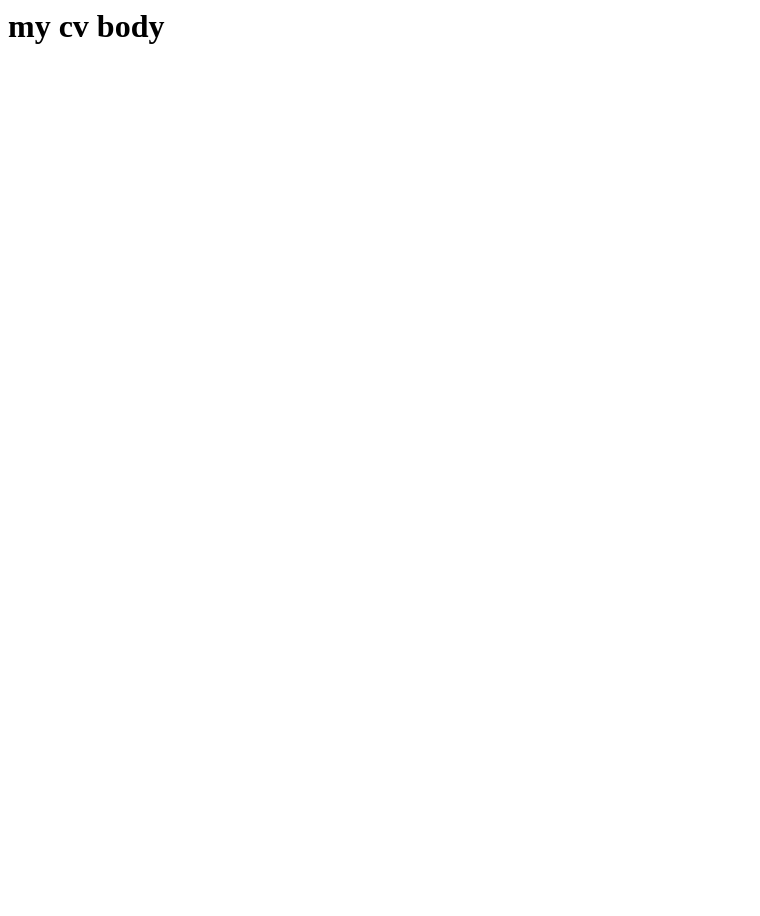
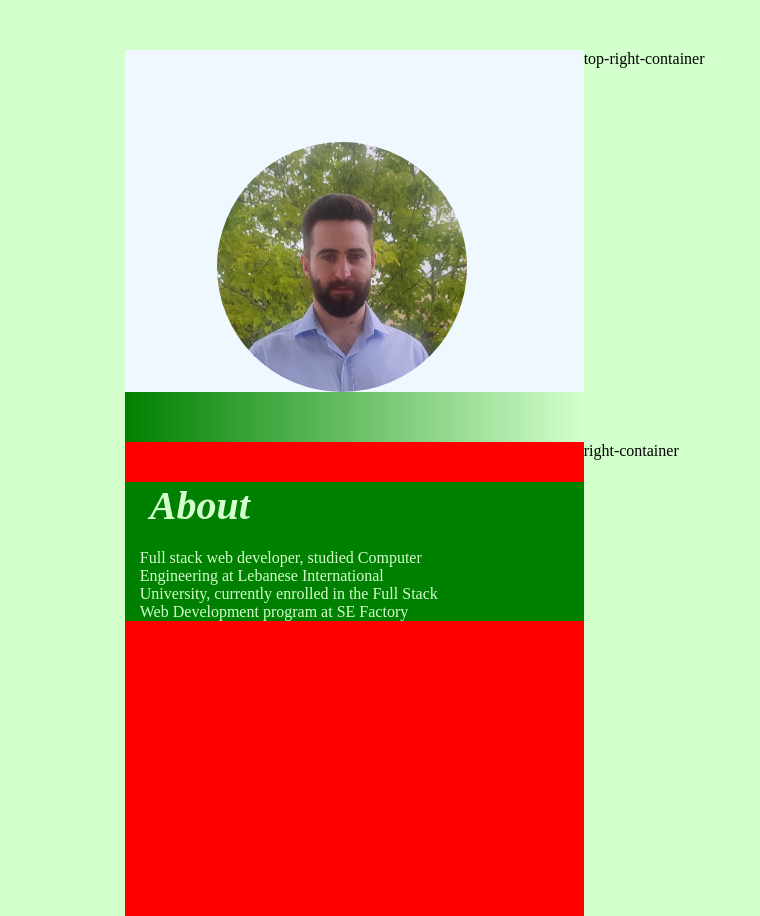
Before and after one commit to mohammad-jaffal/cv-flex, a plain HTML site: page index.html in a window 1280 px wide. Shown: the whole page, without its empty margins (0-760 px from the left). Before the commit the page ends 800 px from the top, so only its background shows below. Drawn offline with Linux system fonts and the light colour scheme.

Commit message:
Addint profile + about section

```diff
--- a/index.html
+++ b/index.html
@@ -1,9 +1,29 @@
-<html>
+<html style="background-color: rgb(211, 255, 205);">
     <head>
         <title>Mohammad Jaffal CV</title>
+        <link rel="stylesheet" href="styles/style_sheet.css">
     </head>
     <body>
-        <h1>my cv body</h1>
+        <div class="main-container">
+            <div class="top-left-container">
+                <div class="profile-container">
+                    <img class="profile" src="assets/profile.jpg" alt="avatar">
+                </div>
+            </div>
+
+            <div class="top-right-container">top-right-container</div>
+        </div>
+        <div class="main-container">
+            <div class="left-container">
+                <div class="item">
+                    <p class="title">About</p>
+                    <p class="info">Full stack web developer,
+                        studied Computer Engineering at Lebanese International University,
+                         currently enrolled in the Full Stack Web Development program at SE Factory</p>
+                </div>
+            </div>
+            <div class="right-container">right-container</div>
+        </div>
     </body>
 
 </html>
--- /dev/null
+++ b/styles/style_sheet.css
@@ -0,0 +1,73 @@
+html, body {
+    height: 100%;
+    margin-left: 5%;
+    margin-top: 2%;
+  }
+
+.main-container {
+    display: flex;
+    width: 100%;
+    height: auto;
+}
+
+.top-left-container {
+    width: 40%;
+    background-image: linear-gradient(to right, green , rgb(211, 255, 205));
+
+}
+
+.top-right-container {
+    width: 60%;
+
+}
+
+.left-container {
+    height: 500px;
+    width: 40%;
+    /* background-image: linear-gradient(to right, green , rgb(211, 255, 205)); */
+    background-color: red;
+
+}
+
+.right-container {
+    width: 60%;
+
+}
+
+
+
+.profile-container {
+    background-color: aliceblue;
+    margin-bottom: 50px;
+}
+
+.profile {
+    border-radius: 50%;
+    margin-left: auto;
+    margin-right: auto;
+    width: 250px;
+    height: 250px;
+    margin-left: 20%;
+    margin-top: 20%;
+}
+
+.item {
+    background-color: green;
+    color: rgb(211, 255, 205);
+}
+
+
+.title {
+    margin-bottom: 20px;
+    margin-left: 25px;
+    font-style: italic;
+    font-weight: bold;
+    font-size: 40;
+}
+
+.info {
+    font-size: 16;
+    margin-left: 15px;
+    margin-right: 30%;
+
+}
```
Also changed, not shown: assets/profile.jpg (added).
